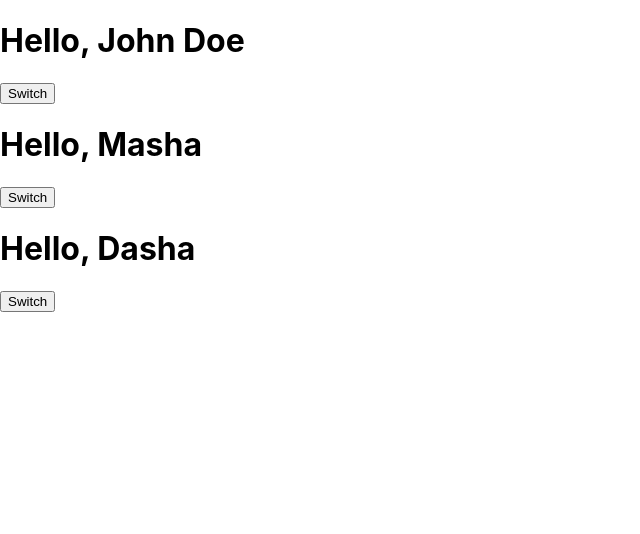
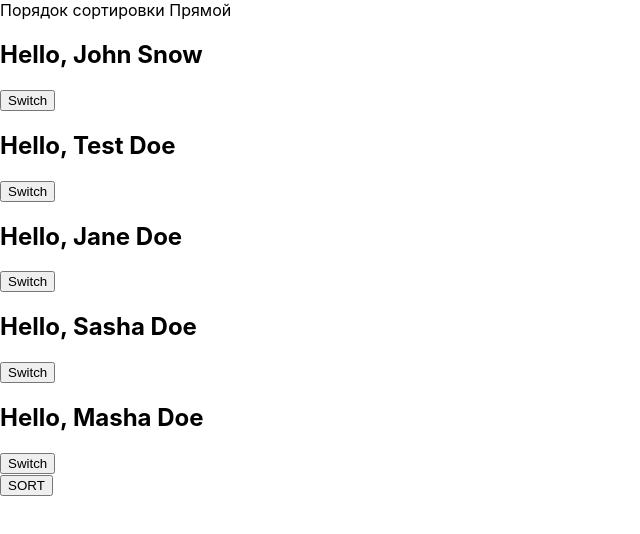
Before and after one commit to fccourses/fe-react-app, a React (Create React App) app: page / in a window 1280 px wide. Shown: the top 534 px of the page, without its empty margins (0-640 px from the left). Built offline with nearby package versions, Linux system fonts and the light colour scheme.

Commit message:
Refactor App

```diff
--- a/src/App.js
+++ b/src/App.js
@@ -1,25 +1,17 @@
 import React, { Component } from 'react';
 import './App.css';
-import Aloha from './components/Aloha';
+import AlohaDashboard from './components/AlohaDashboard';
 
 class App extends Component {
   constructor(props) {
     super(props);
-    this.state = {
-      firstName: 'John',
-      lastName: 'Doe',
-      url: 'http://localhost:3000/favicon.ico',
-    };
   }
 
   render() {
-    const { firstName, url, lastName } = this.state;
-
     return (
       <>
-        <Aloha name={`${firstName} ${lastName}`} />
-        <Aloha name='Masha' />
-        <Aloha name='Dasha' />
+        <AlohaDashboard />
+
       </>
     );
   }
--- a/src/components/Aloha/index.jsx
+++ b/src/components/Aloha/index.jsx
@@ -10,7 +10,6 @@
 
   switchState = () => {
     const { isGreeting } = this.state;
-
     this.setState({
       isGreeting: !isGreeting,
     });
@@ -19,7 +18,6 @@
   render() {
     const { name } = this.props;
     const { isGreeting } = this.state;
-
     if (!isGreeting) {
       return <h1>ПОКА {name}</h1>;
     }
--- /dev/null
+++ b/src/components/AlohaDashboard/index.jsx
@@ -0,0 +1,54 @@
+import React, { Component } from 'react';
+import SortedAlohaList from '../SortedAlohaList';
+
+class AlohaDashboard extends Component {
+  constructor(props) {
+    super(props);
+    this.state = {
+      users: [
+        {
+          id: 1,
+          firstName: 'John',
+          lastName: 'Snow',
+        },
+        {
+          id: 2,
+          firstName: 'Test',
+          lastName: 'Doe',
+        },
+        {
+          id: 3,
+          firstName: 'Jane',
+          lastName: 'Doe',
+        },
+        {
+          id: 4,
+          firstName: 'Sasha',
+          lastName: 'Doe',
+        },
+        {
+          id: 5,
+          firstName: 'Masha',
+          lastName: 'Doe',
+        },
+      ],
+    };
+  }
+
+  setUsers = (users) =>
+    this.setState({
+      users,
+    });
+
+  render() {
+    const { users } = this.state;
+
+    return (
+      <>
+        <SortedAlohaList users={users} setUsers={this.setUsers} />
+      </>
+    );
+  }
+}
+
+export default AlohaDashboard;
--- /dev/null
+++ b/src/components/AlohaList/index.jsx
@@ -0,0 +1,13 @@
+import React from 'react';
+import Aloha from '../Aloha';
+
+function AlohaList(props) {
+  const mapAloha = ({ firstName, lastName, id }) => (
+    <Aloha key={id} id={id} name={`${firstName} ${lastName}`} />
+  );
+
+  const { users } = props;
+  return <section>{users.map(mapAloha)}</section>;
+}
+
+export default AlohaList;
--- /dev/null
+++ b/src/components/SortedAlohaList/index.jsx
@@ -0,0 +1,40 @@
+import { Component } from 'react';
+import AlohaList from '../AlohaList';
+
+class SortedAlohaList extends Component {
+  constructor(props) {
+    super(props);
+    this.state = {
+      isDirectSort: true,
+    };
+  }
+  sortUsers = () => {
+    const { isDirectSort } = this.state;
+    const { users, setUsers } = this.props;
+
+    const usersCopy = JSON.parse(JSON.stringify(users));
+
+    this.setState({
+      isDirectSort: !isDirectSort,
+    });
+
+    setUsers(
+      usersCopy.sort((a, b) => (isDirectSort ? b.id - a.id : a.id - b.id))
+    );
+  };
+
+  render() {
+    const { isDirectSort } = this.state;
+    const { users } = this.props;
+
+    return (
+      <>
+        <span>Порядок сортировки {isDirectSort ? 'Прямой' : 'Реверс'}</span>
+        <AlohaList users={users} />
+        <button onClick={this.sortUsers}>SORT</button>
+      </>
+    );
+  }
+}
+
+export default SortedAlohaList;
```
